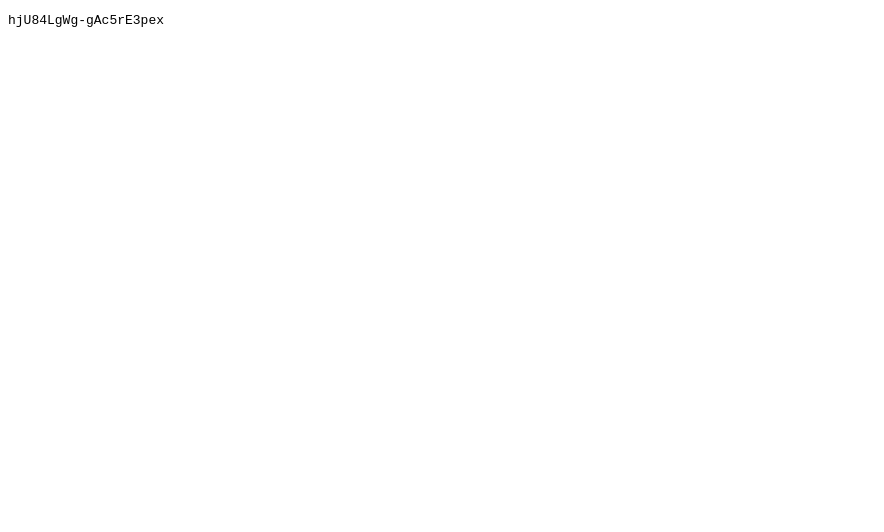
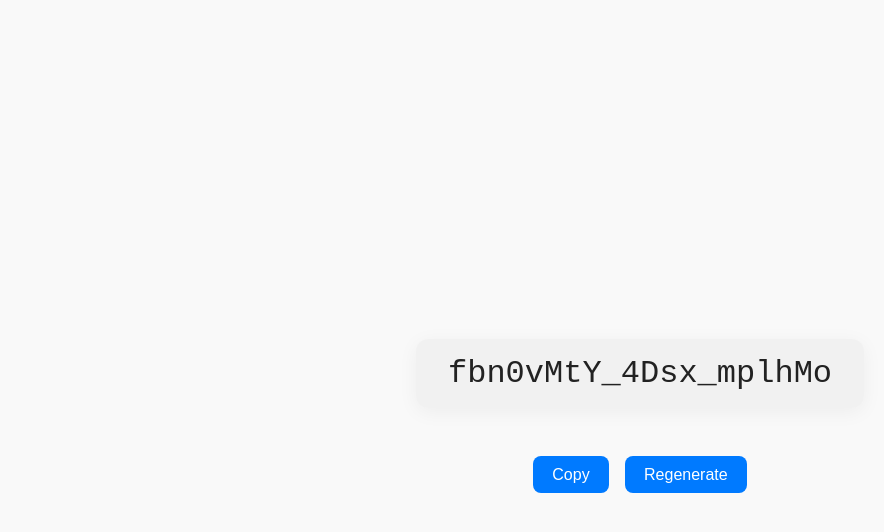
Before and after one commit to azraftaohid/securepass, a website with bundled scripts: page public/index.html in a window 1280 px wide. Shown: the whole page, without its empty margins (0-884 px from the left). Built offline with nearby package versions, Linux system fonts and the light colour scheme.

Commit message:
feat: add copy, regenerate btn
refactor: add styling and color mode

```diff
--- a/public/index.html
+++ b/public/index.html
@@ -1,12 +1,20 @@
 <!DOCTYPE html>
 <html lang="en">
+
 <head>
-    <meta charset="UTF-8">
-    <meta name="viewport" content="width=device-width, initial-scale=1.0">
-    <title>SecurePass</title>
+	<meta charset="UTF-8">
+	<meta name="viewport" content="width=device-width, initial-scale=1.0">
+	<title>SecurePass</title>
+	<link rel="stylesheet" href="style.css" />
 </head>
+
 <body>
-    <pre id="output">Loading...</pre>
-    <script src="scripts.js" type="module"></script>
+	<pre id="output">Loading...</pre>
+	<div class="buttons">
+		<button id="copy-btn">Copy</button>
+		<button id="regen-btn">Regenerate</button>
+	</div>
+	<script src="scripts.js" type="module"></script>
 </body>
+
 </html>
--- a/public/scripts.js
+++ b/public/scripts.js
@@ -27,14 +27,32 @@ const generateRandomWords = async () => {
 	Promise.all(wordsPromise).then((words) => {
 		output.textContent = words.join(" ");
 	}).catch((err) => {
-        console.error("Error fetching words:", err);
+		console.error("Error fetching words:", err);
 		output.textContent = "Error fetching words.";
 	});
 };
 
-// Route Handling
-if (window.location.pathname === "/words") {
-	generateRandomWords();
-} else {
-	generateRandomString();
+function generateOutput() {
+	if (window.location.pathname === "/words") {
+		generateRandomWords();
+	} else {
+		generateRandomString();
+	}
 }
+
+generateOutput();
+
+// Copy to clipboard
+document.getElementById('copy-btn').addEventListener('click', () => {
+	const text = document.getElementById('output').innerText;
+	navigator.clipboard.writeText(text).then(() => {
+		const btn = document.getElementById('copy-btn');
+		btn.textContent = 'Copied!';
+		setTimeout(() => (btn.textContent = 'Copy'), 1500);
+	});
+});
+
+// Regenerate output
+document.getElementById('regen-btn').addEventListener('click', () => {
+	generateOutput();
+});
--- /dev/null
+++ b/public/style.css
@@ -0,0 +1,86 @@
+/* style.css */
+
+html {
+	height: 100%;
+	margin: 0;
+	padding: 0;
+}
+
+body {
+	margin: 0;
+	padding: 2rem;
+	font-family: system-ui, -apple-system, BlinkMacSystemFont, "Segoe UI", Roboto, sans-serif;
+	background-color: #f9f9f9;
+	color: #222;
+	display: flex;
+	flex-direction: column;
+	justify-content: center;
+	align-items: center;
+	min-height: 100vh;
+	text-align: center;
+	box-sizing: border-box;
+	overflow: hidden;
+	transition: background-color 0.3s ease, color 0.3s ease;
+}
+
+/* Allow scrolling only if content overflows */
+@media (max-height: 300px) {
+	body {
+		overflow: auto;
+	}
+}
+
+pre#output {
+	font-size: 2rem;
+	font-weight: 500;
+	padding: 1rem 2rem;
+	border-radius: 12px;
+	background: rgba(0, 0, 0, 0.03);
+	box-shadow: 0 4px 20px rgba(0, 0, 0, 0.05);
+	word-break: break-word;
+	white-space: pre-wrap;
+	max-width: 90%;
+	transition: background 0.3s ease, color 0.3s ease;
+}
+
+.buttons {
+	display: flex;
+	gap: 1rem;
+	margin-top: 1rem;
+}
+
+button {
+	padding: 0.6rem 1.2rem;
+	font-size: 1rem;
+	font-weight: 500;
+	background-color: #007aff;
+	color: white;
+	border: none;
+	border-radius: 8px;
+	cursor: pointer;
+	transition: background-color 0.2s ease;
+}
+
+button:hover {
+	background-color: #005fcb;
+}
+
+/* Dark mode */
+@media (prefers-color-scheme: dark) {
+	body {
+		background-color: #121212;
+		color: #eee;
+	}
+
+	pre#output {
+		background: rgba(255, 255, 255, 0.05);
+	}
+
+	button {
+		background-color: #3391ff;
+	}
+
+	button:hover {
+		background-color: #1e7ae6;
+	}
+}
```
